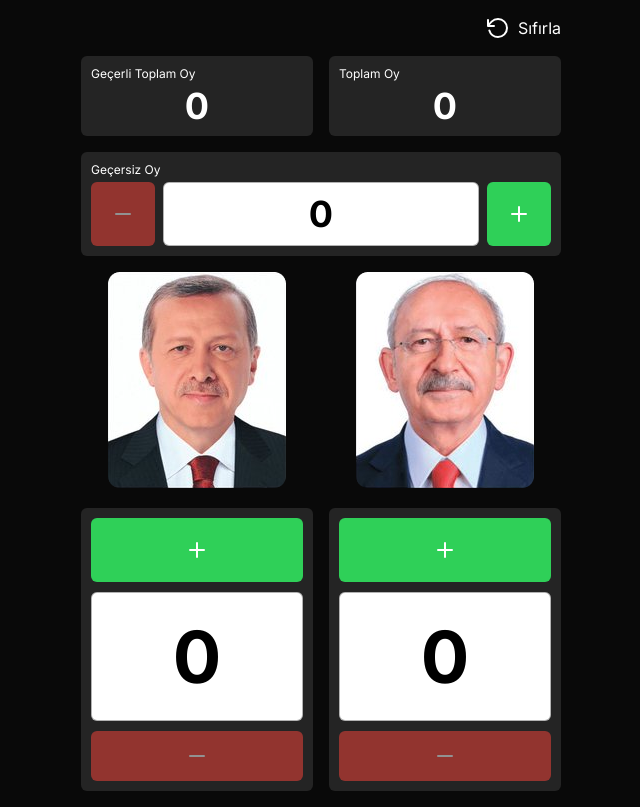
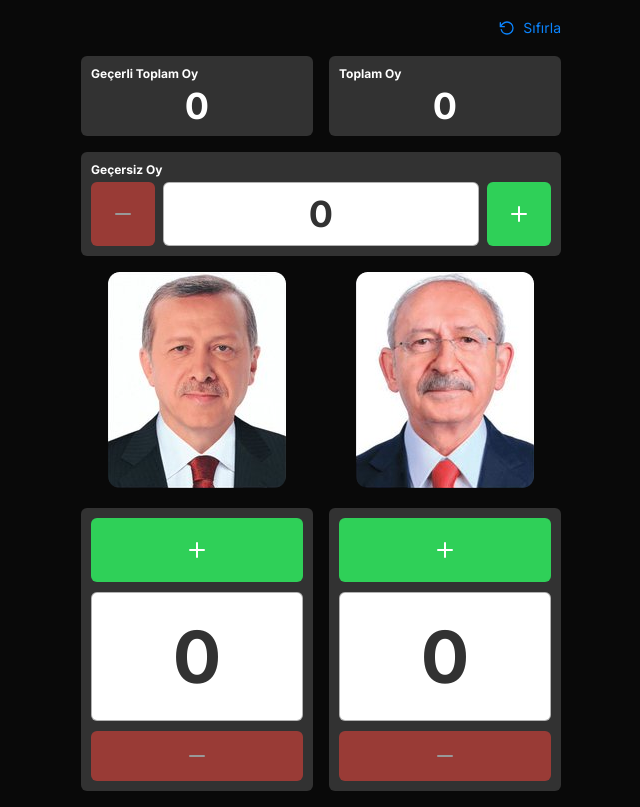
Before and after one commit to buraksakalli/oysayar, a Next.js app: page / in a window 1280 px wide. Shown: the whole page, without its empty margins (319-959 px from the left). Built offline with nearby package versions, Linux system fonts and the light colour scheme.

Commit message:
update: small tweaks

```diff
--- a/src/app/globals.css
+++ b/src/app/globals.css
@@ -27,7 +27,7 @@ html {
 }
 
 .button-reset {
-  @apply flex items-center gap-2 active:scale-95 transition-transform;
+  @apply flex items-center gap-2 active:scale-95 transition-transform text-theme-blue text-sm;
 }
 
 .container-grid {
--- a/src/app/page.tsx
+++ b/src/app/page.tsx
@@ -20,8 +20,8 @@ export default function Home() {
     <main className="container-main">
       <div className="flex justify-end mb-4">
         <button className="button-reset" onClick={handleReset}>
-          <RefreshIcon className="stroke-white" />
-          <span className="text-white">{RESET_TEXT}</span>
+          <RefreshIcon className="stroke-theme-blue w-4" />
+          <span>{RESET_TEXT}</span>
         </button>
       </div>
       <div className="container-grid">
--- a/src/components/button.tsx
+++ b/src/components/button.tsx
@@ -1,5 +1,3 @@
-import React from "react";
-
 import { cn } from "@/lib/utils";
 
 interface ButtonProps extends React.HTMLAttributes<HTMLButtonElement> {
--- a/src/components/card.tsx
+++ b/src/components/card.tsx
@@ -18,7 +18,7 @@ export default function Card({ ...props }: CardProps) {
 }
 
 const CardTitle = ({ children }: { children: React.ReactNode }) => {
-  return <h2 className="text-xs text-left mb-1">{children}</h2>;
+  return <h2 className="text-xs text-left mb-1 font-bold">{children}</h2>;
 };
 
 const CardValue = ({ children }: { children: React.ReactNode }) => {
--- a/src/components/input.tsx
+++ b/src/components/input.tsx
@@ -11,7 +11,7 @@ export const Input = ({ ...props }: InputProps) => {
     <input
       type="text"
       className={cn(
-        "border rounded-md border-black/30 text-7xl font-bold py-5 text-center",
+        "border rounded-md border-black/30 text-7xl font-bold py-5 text-center text-theme-gray",
         props.className
       )}
       value={props.value}
--- a/src/containers/vote-control.tsx
+++ b/src/containers/vote-control.tsx
@@ -28,7 +28,7 @@ export const VoteControls = ({
       </Button>
 
       <Input
-        className="border rounded-md border-black/30 text-4xl font-bold text-center w-full text-black py-0"
+        className="border rounded-md border-black/30 text-4xl font-bold text-center w-full py-0"
         value={count}
         onChange={handleInput}
       />
--- a/tailwind.config.js
+++ b/tailwind.config.js
@@ -11,9 +11,11 @@ module.exports = {
     extend: {
       colors: {
         theme: {
-          gray: "#242424",
+          gray: "#323232",
+          lightGray: "#7B7B7D",
           red: "#FF453B",
           green: "#2FD058",
+          blue: "#0B84FE",
         },
       },
     },
```
